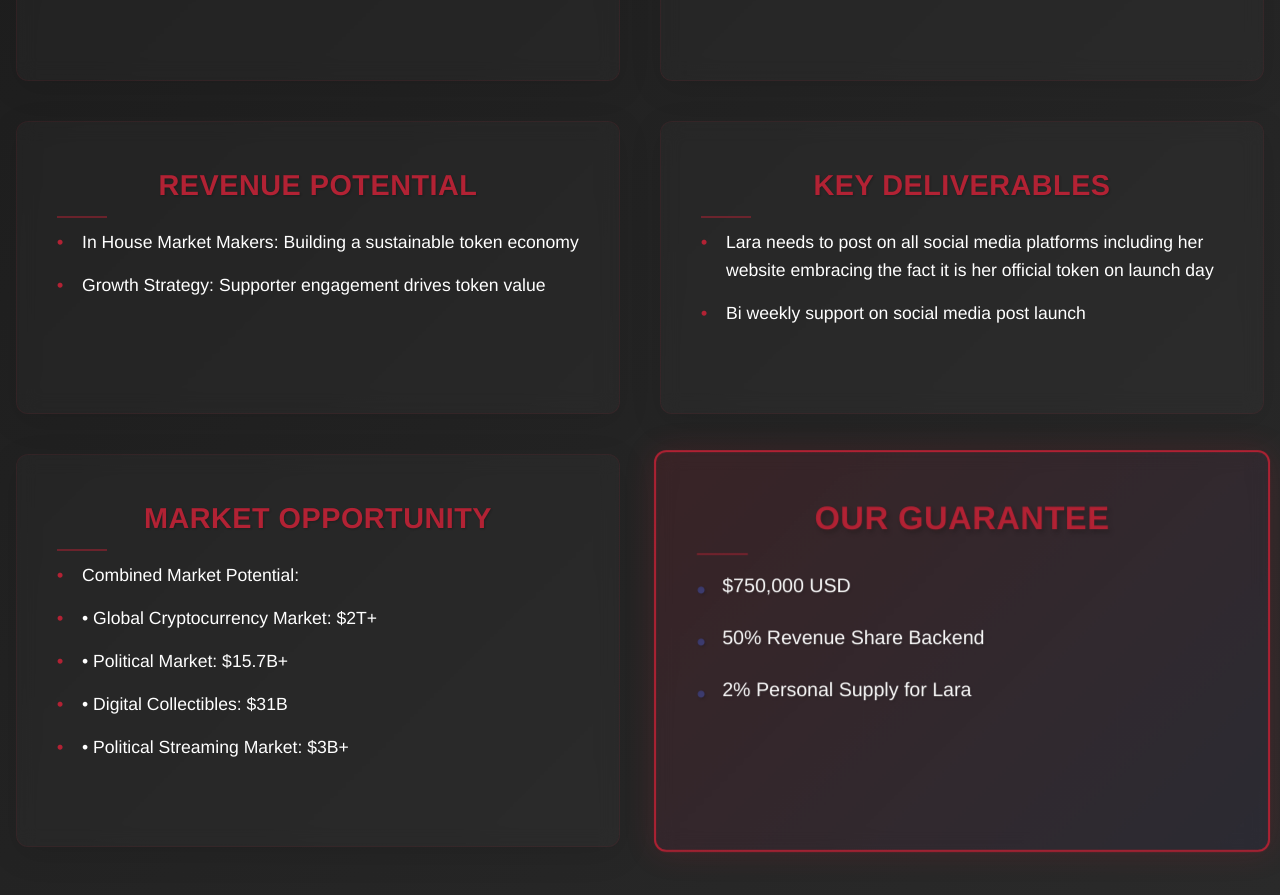
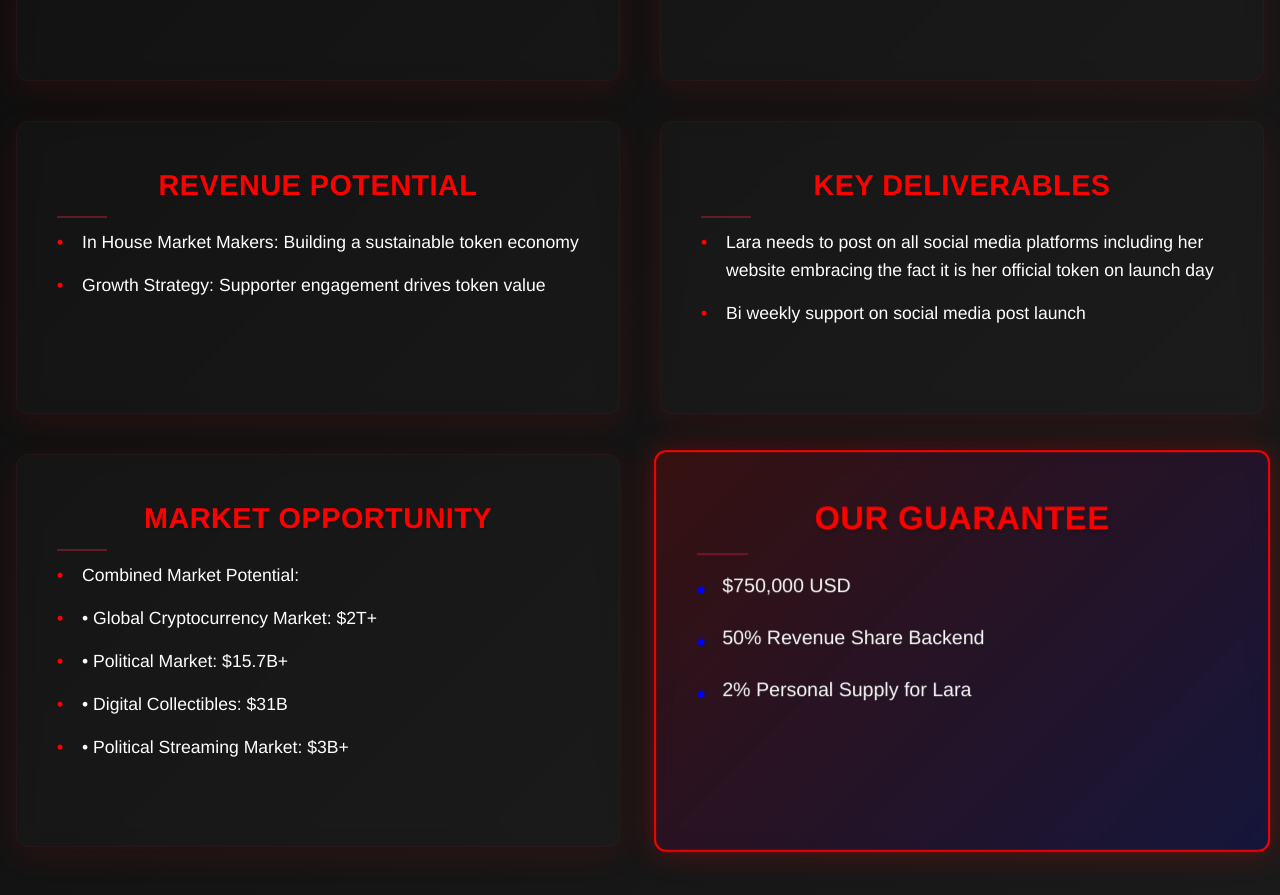
Before and after one commit to Traderaz/Lara-coin, a React (Create React App) app: page / in a window 1280 px wide. Shown: the part 820-1715 px from the top of the page. Built offline with nearby package versions, Linux system fonts and the light colour scheme.

Commit message:
Update: Enhanced color scheme and visual effects

```diff
--- a/src/App.css
+++ b/src/App.css
@@ -30,7 +30,7 @@ body {
 .App {
   text-align: center;
   min-height: 100vh;
-  background: linear-gradient(135deg, #1a1a1a 0%, #2a2a2a 100%);
+  background: linear-gradient(135deg, #0a0a0a 0%, #1a1a1a 100%);
   color: #ffffff;
   padding: 20px;
   position: relative;
@@ -47,7 +47,7 @@ body {
 .pitch-header h1 {
   font-size: 3.5rem;
   margin-bottom: 20px;
-  background: linear-gradient(45deg, #B22234, #3C3B6E);
+  background: linear-gradient(45deg, #FF0000, #0000FF);
   -webkit-background-clip: text;
   -webkit-text-fill-color: transparent;
   text-shadow: 2px 2px 4px rgba(0, 0, 0, 0.3);
@@ -68,13 +68,13 @@ body {
 }
 
 .section-card {
-  background: rgba(60, 59, 110, 0.1);
-  border: 1px solid rgba(178, 34, 52, 0.2);
+  background: rgba(0, 0, 255, 0.1);
+  border: 1px solid rgba(255, 0, 0, 0.3);
   border-radius: 15px;
   padding: 25px;
   margin-bottom: 30px;
   backdrop-filter: blur(10px);
-  box-shadow: 0 8px 32px rgba(0, 0, 0, 0.1);
+  box-shadow: 0 8px 32px rgba(255, 0, 0, 0.1);
   transition: all 0.3s ease;
   position: relative;
   z-index: 1;
@@ -82,12 +82,12 @@ body {
 
 .section-card:hover {
   transform: translateY(-5px);
-  box-shadow: 0 12px 40px rgba(0, 0, 0, 0.2);
-  border-color: rgba(178, 34, 52, 0.4);
+  box-shadow: 0 12px 40px rgba(255, 0, 0, 0.2);
+  border-color: rgba(255, 0, 0, 0.5);
 }
 
 .section-card h2 {
-  color: #B22234;
+  color: #FF0000;
   font-size: 1.8rem;
   margin-bottom: 20px;
   text-shadow: 1px 1px 2px rgba(0, 0, 0, 0.2);
@@ -111,7 +111,7 @@ body {
 
 .section-card ul li:before {
   content: "•";
-  color: #B22234;
+  color: #FF0000;
   position: absolute;
   left: 0;
   font-weight: bold;
@@ -129,20 +129,20 @@ body {
 
 .section-card ul ul li:before {
   content: "•";
-  color: #3C3B6E;
+  color: #0000FF;
 }
 
 .symbol {
   position: absolute;
   font-size: 2rem;
-  opacity: 0.1;
+  opacity: 0.15;
   pointer-events: none;
   animation: float 20s infinite ease-in-out;
   z-index: 0;
 }
 
 .symbol:hover {
-  opacity: 0.3;
+  opacity: 0.4;
   transform: scale(1.2);
   transition: all 0.3s ease;
 }
@@ -739,20 +739,20 @@ li:hover emoji {
 }
 
 .section-card.guarantee {
-  background: linear-gradient(135deg, rgba(178, 34, 52, 0.15), rgba(60, 59, 110, 0.15));
-  border: 2px solid #B22234;
-  box-shadow: 0 0 30px rgba(178, 34, 52, 0.2);
+  background: linear-gradient(135deg, rgba(255, 0, 0, 0.15), rgba(0, 0, 255, 0.15));
+  border: 2px solid #FF0000;
+  box-shadow: 0 0 30px rgba(255, 0, 0, 0.3);
   transform: scale(1.02);
 }
 
 .section-card.guarantee:hover {
   transform: scale(1.05);
-  box-shadow: 0 0 40px rgba(178, 34, 52, 0.3);
-  border-color: #3C3B6E;
+  box-shadow: 0 0 40px rgba(255, 0, 0, 0.4);
+  border-color: #0000FF;
 }
 
 .section-card.guarantee h2 {
-  color: #B22234;
+  color: #FF0000;
   font-size: 2rem;
   text-shadow: 2px 2px 4px rgba(0, 0, 0, 0.2);
   margin-bottom: 25px;
@@ -767,6 +767,6 @@ li:hover emoji {
 }
 
 .section-card.guarantee ul li:before {
-  color: #3C3B6E;
+  color: #0000FF;
   font-size: 1.5rem;
 }
```
